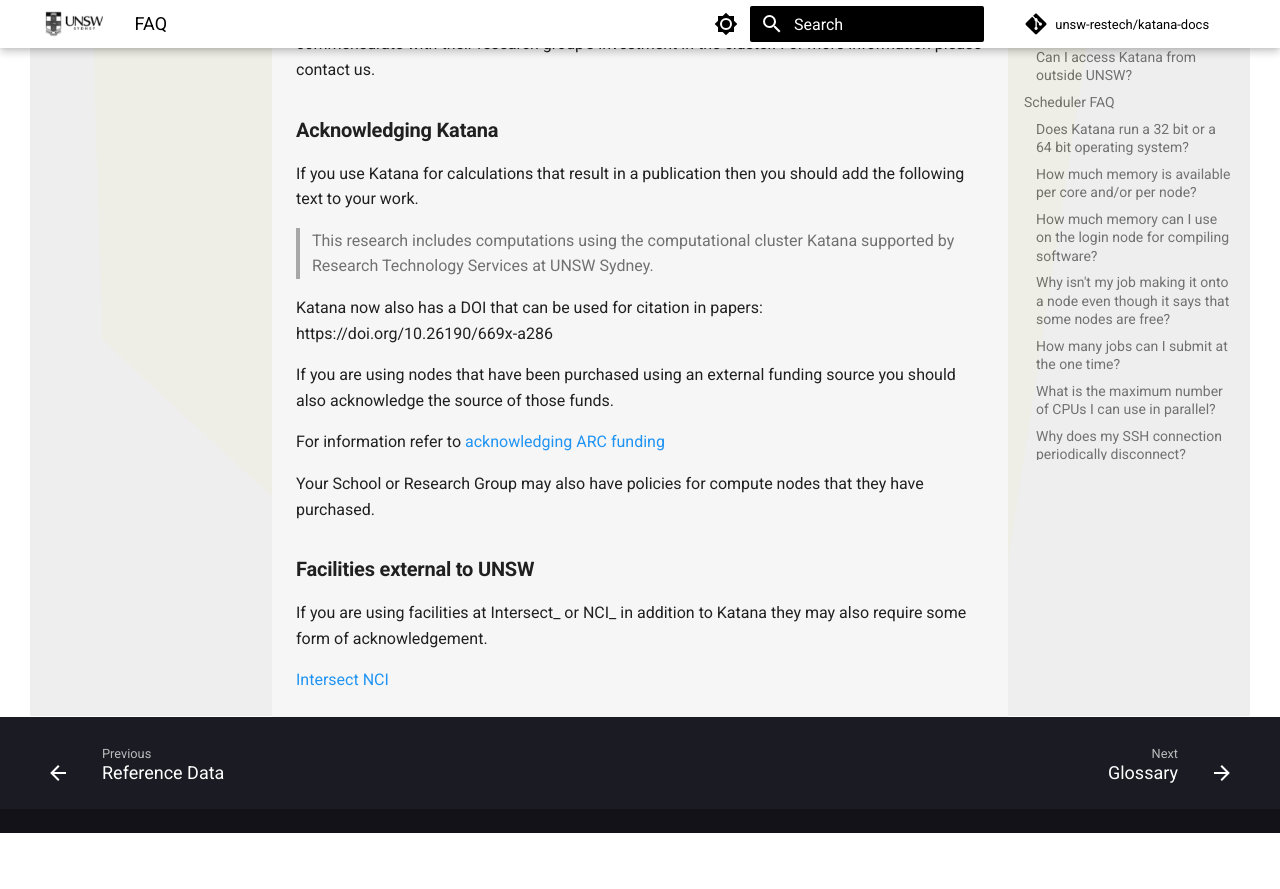
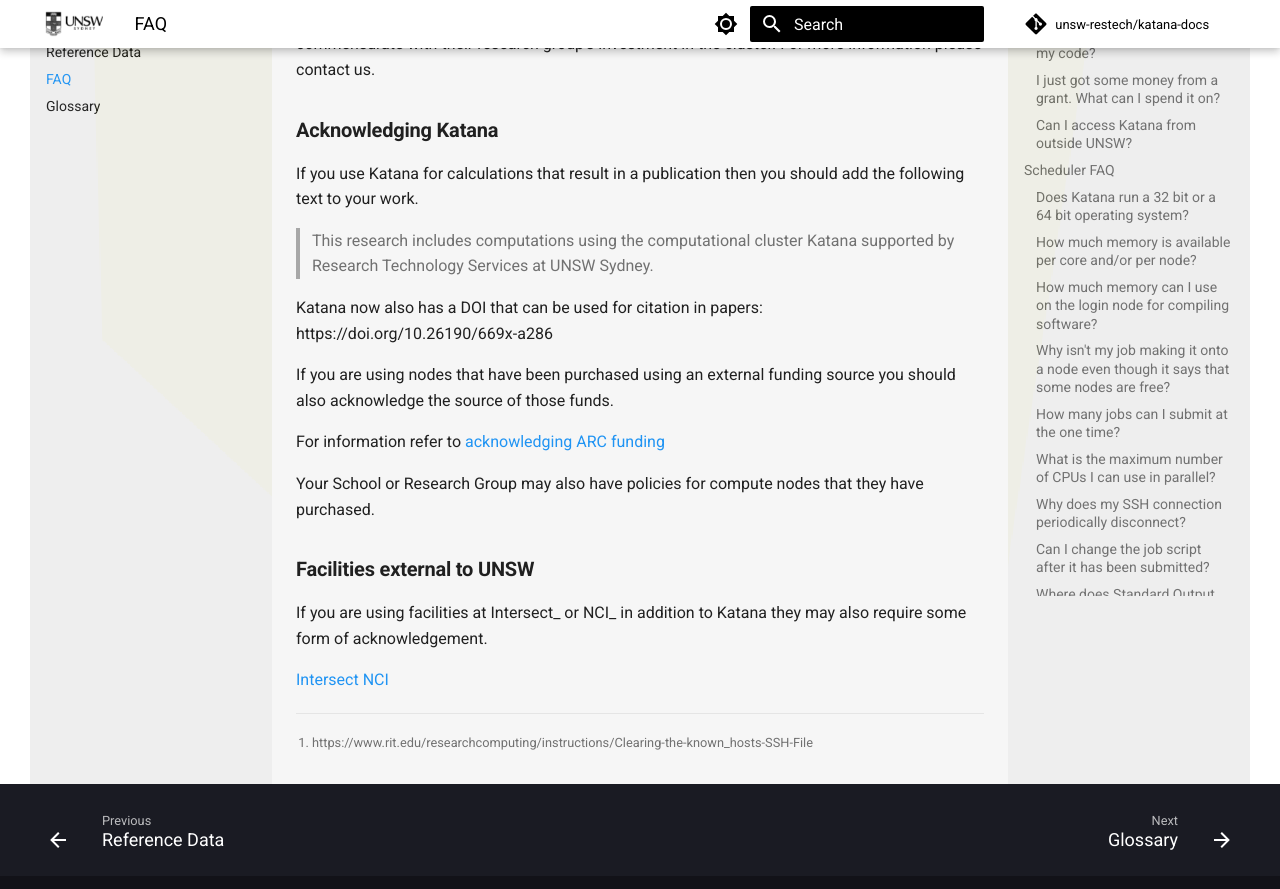
Before and after one commit to unsw-restech/unsw-restech.github.io, an MkDocs documentation site: the page built from docs/faq.md, in a window 1280 px wide and 900 px high, scrolled down 7198 px. Shown: the top 889 px of the window. Built offline with MkDocs 1.6.1 and Material for MkDocs 9.7.7, drawn with Linux system fonts in a browser that asks for light colours; comment, search, counter and statistics services are not loaded; before the commit the page ends 8031 px from its top, so only the background shows below that; part of the change alters nothing that is shown; some of the changed text lies outside the part shown.

```diff
--- a/docs/faq.md
+++ b/docs/faq.md
@@ -8,8 +8,6 @@ title: FAQ
 
 Katana's host key has been changed, so reconnecting will trigger a long "WARNING: REMOTE HOST IDENTIFICATION HAS CHANGED!" message.
 To fix this, you will need to purge the old known host entries from each of your client devices.
-
-For more information, see [here](https://www.rit.edu/researchcomputing/instructions/Clearing-the-known_hosts-SSH-File).
 
 !!! info
     === "Command line (Windows/Linux/Mac)"
@@ -26,6 +24,8 @@ For more information, see [here](https://www.rit.edu/researchcomputing/instructi
         1. Search and open regedit.exe
         2. Navigate to HKEY_CURRENT_USER/SOFTWARE/SimonTatham/PuTTy/SshHostKeys
         3. Right click on any katana/kdm keys and click delete
+Adapted from [^1].
+[^1]: https://www.rit.edu/researchcomputing/instructions/Clearing-the-known_hosts-SSH-File
 
 #### Where is the best place to store my code?
 The best place to store source code is to use version control and store it in a repository.  This means that you will be able to keep every version of your code and revert to an earlier version if you require. [UNSW has a central github account](https://research.unsw.edu.au/github), but we encourage you to create your own.
--- a/mkdocs.yml
+++ b/mkdocs.yml
@@ -40,6 +40,7 @@ markdown_extensions:
   - attr_list
   - toc:
         permalink: "¶"
+  - footnotes
 repo_url: https://github.com/unsw-restech/unsw-restech.github.io
 repo_name: unsw-restech/katana-docs
 nav:
```
